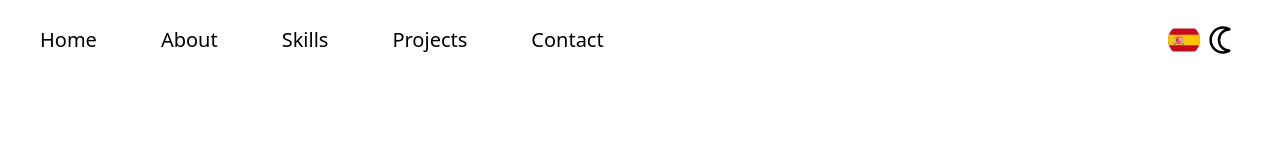
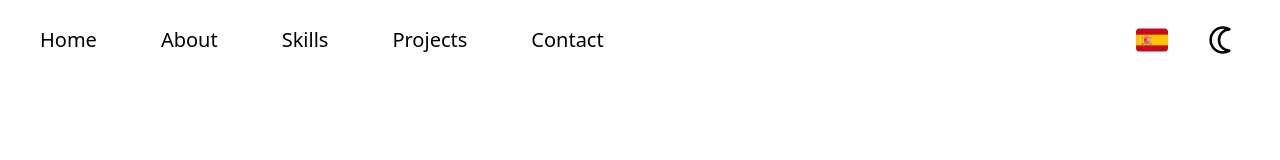
Before and after one commit to xRiiku/MyPortfolio, a React (Vite) app: page / in a window 1280 px wide. Shown: the top 160 px of the page. Built offline with nearby package versions, Linux system fonts and the light colour scheme.

Commit message:
changes on languages waves

```diff
--- a/src/Pages/Navbar.jsx
+++ b/src/Pages/Navbar.jsx
@@ -112,7 +112,7 @@ export default function Navbar() {
                 <i className="fas fa-bars text-current w-9 h-9 flex justify-center items-center"></i>
                 </button>
             ) : (
-                <div className="flex justify-center items-center">
+                <div className="flex justify-center items-center gap-8">
                 <span onClick={onChangeLanguage} className="cursor-pointer">
                     {language === "en" ? <EeUuWave /> : <SpainWave />}
                 </span>
--- a/src/assets/utilities/Language.jsx
+++ b/src/assets/utilities/Language.jsx
@@ -3,12 +3,12 @@ import EEUU from '../img/EEUU.svg'
 
 export function EeUuWave() {
     return (
-        <img className='w-8 h-8 rounded-full flex justify-center items-center' src={EEUU} alt='EEUU'></img>
+        <img className='w-8 h-8 flex justify-center items-center' src={EEUU} alt='EEUU'></img>
     );
 }
 
 export function SpainWave() {
     return (
-        <img className='w-8 h-8 rounded-full flex justify-center items-center' src={SPAIN} alt='esp'></img>
+        <img className='w-8 h-8 flex justify-center items-center' src={SPAIN} alt='esp'></img>
     );
 }
```
